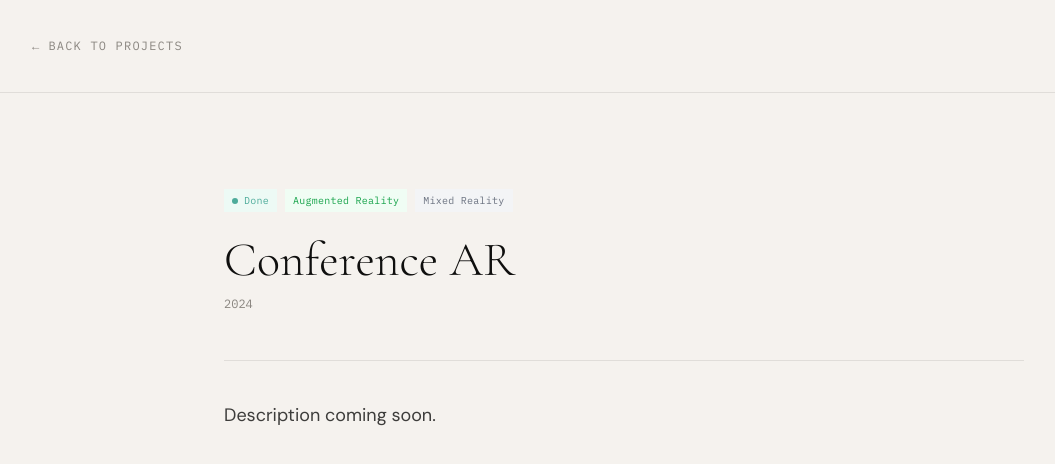
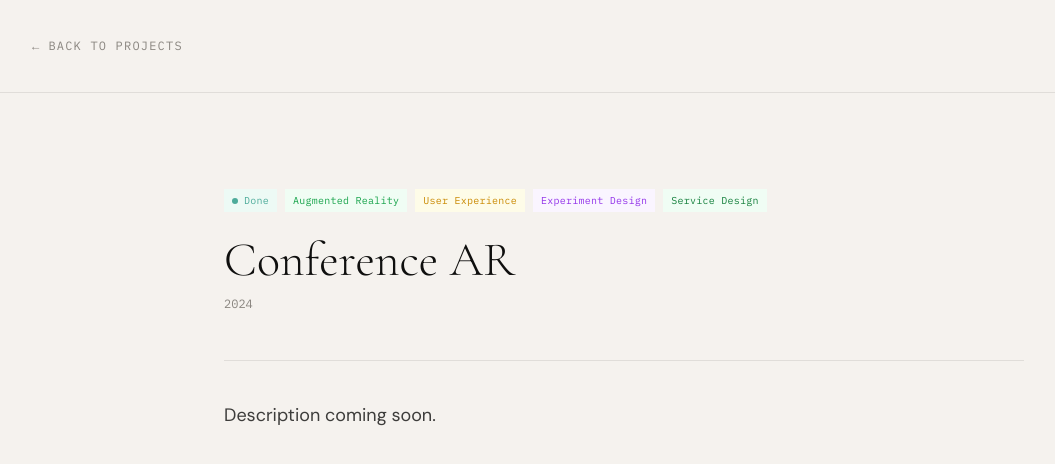
Before and after one commit to qnftk020/portfolio, a Next.js app in the folder portfolio/: page /portfolio/projects/conference-ar in a window 1280 px wide. Shown: the top 464 px of the page, without its empty margins (16-1071 px from the left). Built offline with nearby package versions, Linux system fonts and the light colour scheme.

Commit message:
Add files via upload

```diff
--- a/portfolio/app/projects/[id]/page.tsx
+++ b/portfolio/app/projects/[id]/page.tsx
@@ -24,6 +24,8 @@ const topicColors: Record<string, string> = {
   'Hackathon':          'bg-gray-100 text-gray-500',
   'Philosophy':         'bg-indigo-50 text-indigo-600',
   'Virtual Reality':    'bg-cyan-50 text-cyan-600',
+  'Music':              'bg-rose-50 text-rose-600',
+  'Extended Reality':   'bg-teal-50 text-teal-600',
 }
 
 const statusStyle: Record<string, { dot: string; label: string; badge: string }> = {
--- a/portfolio/components/Projects.tsx
+++ b/portfolio/components/Projects.tsx
@@ -19,6 +19,8 @@ const topicColors: Record<string, string> = {
   'Hackathon':          'bg-gray-100 text-gray-500',
   'Philosophy':         'bg-indigo-50 text-indigo-600',
   'Virtual Reality':    'bg-cyan-50 text-cyan-600',
+  'Music':              'bg-rose-50 text-rose-600',
+  'Extended Reality':   'bg-teal-50 text-teal-600',
 }
 
 const statusStyle: Record<string, { dot: string; label: string; badge: string }> = {
--- a/portfolio/data/projects.ts
+++ b/portfolio/data/projects.ts
@@ -29,7 +29,7 @@ const projects: Project[] = [
     title: 'Hyper Last Will',
     year: 2026,
     status: 'Not started',
-    topic: ['LLM', 'Multi-agent', 'Philosophy'],
+    topic: ['Media Art', 'Music', 'Extended Reality'],
     summary: 'AI-powered legacy documentation system',
     coverUrl: null,
     featured: true,
@@ -42,7 +42,7 @@ const projects: Project[] = [
     title: 'SophyBARA',
     year: 2025,
     status: 'In-progress',
-    topic: ['LLM', 'User Experience'],
+    topic: ['LLM', 'User Experience', 'Service Design', 'Experiment Design'],
     summary: 'Conversational AI companion',
     coverUrl: null,
     featured: true,
@@ -55,7 +55,7 @@ const projects: Project[] = [
     title: '[Graduation Project] Golden Capsule',
     year: 2023,
     status: 'Done',
-    topic: ['Media Art', 'Mixed Reality'],
+    topic: ['Product Design', 'Experiment Design', 'User Experience'],
     summary: 'Interactive time capsule experience',
     coverUrl: null,
     featured: true,
@@ -68,7 +68,7 @@ const projects: Project[] = [
     title: 'Minwon 99',
     year: 2024,
     status: 'Done',
-    topic: ['Service Design', 'User Experience'],
+    topic: ['LLM', 'User Experience', 'Service Design', 'Hackathon'],
     summary: 'Civic service redesign project',
     coverUrl: null,
     featured: true,
@@ -83,7 +83,7 @@ const projects: Project[] = [
     title: 'Paw Pulse',
     year: 2025,
     status: 'Done',
-    topic: ['User Experience', 'Product Design'],
+    topic: ['Augmented Reality', 'Service Design', 'Hackathon'],
     summary: 'Pet health monitoring app',
     coverUrl: null,
     featured: false,
@@ -96,7 +96,7 @@ const projects: Project[] = [
     title: 'Jumanji AR',
     year: 2025,
     status: 'Done',
-    topic: ['Augmented Reality', 'Game'],
+    topic: ['Mixed Reality', 'Game', 'Hackathon'],
     summary: 'AR-enhanced Jumanji board game experience',
     coverUrl: null,
     featured: false,
@@ -109,7 +109,7 @@ const projects: Project[] = [
     title: 'SeeTheMusic : VR/AR Music Responsive Media Art',
     year: 2024,
     status: 'Done',
-    topic: ['Media Art', 'Virtual Reality', 'Augmented Reality'],
+    topic: ['Mixed Reality', 'Experiment Design'],
     summary: 'Music-reactive immersive media art installation',
     coverUrl: null,
     featured: false,
@@ -122,7 +122,7 @@ const projects: Project[] = [
     title: 'Doccia',
     year: 2024,
     status: 'Done',
-    topic: ['Product Design', 'User Experience'],
+    topic: ['Mixed Reality', 'User Experience', 'LLM'],
     summary: 'Smart shower product design',
     coverUrl: null,
     featured: false,
@@ -135,7 +135,7 @@ const projects: Project[] = [
     title: '[Tech for Impact] Rolling Pizza',
     year: 2024,
     status: 'Done',
-    topic: ['Service Design', 'Hackathon'],
+    topic: ['Game', 'User Experience'],
     summary: 'Social impact pizza delivery service',
     coverUrl: null,
     featured: false,
@@ -148,7 +148,7 @@ const projects: Project[] = [
     title: 'Conference AR',
     year: 2024,
     status: 'Done',
-    topic: ['Augmented Reality', 'Mixed Reality'],
+    topic: ['Augmented Reality', 'User Experience', 'Experiment Design', 'Service Design'],
     summary: 'AR-enhanced conference experience',
     coverUrl: null,
     featured: false,
@@ -161,7 +161,7 @@ const projects: Project[] = [
     title: 'Gyroscope + Kickboard',
     year: 2022,
     status: 'Done',
-    topic: ['Mobility Design', 'Ergonomics', 'CAE'],
+    topic: ['CAE', 'Experiment Design'],
     summary: 'Gyroscope-stabilized electric kickboard design',
     coverUrl: null,
     featured: false,
```
